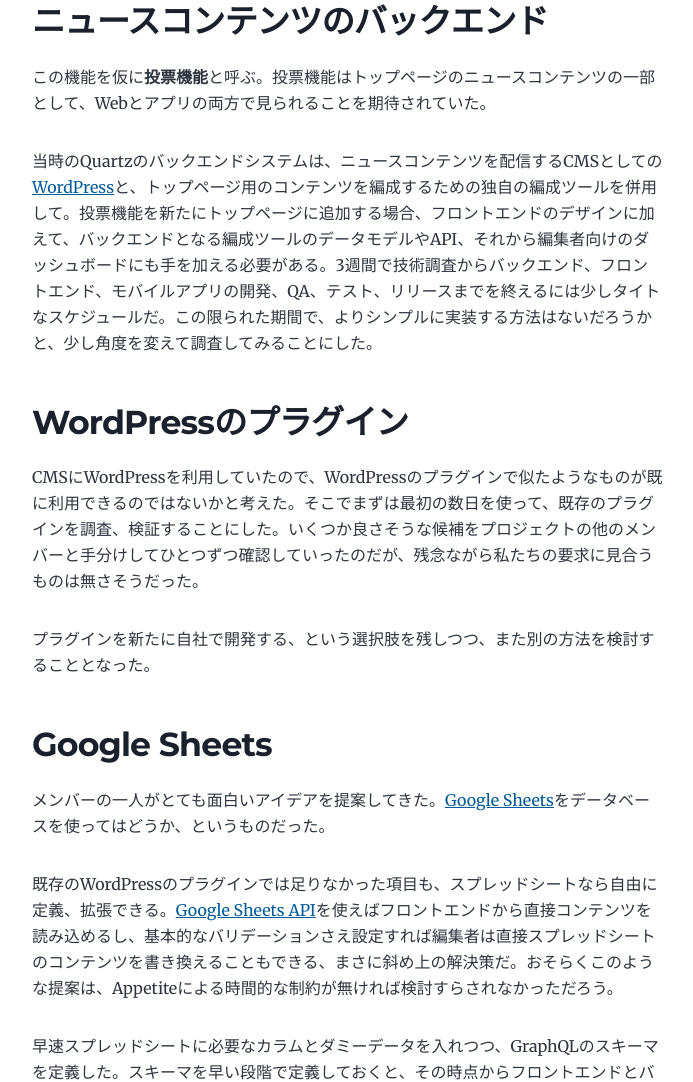
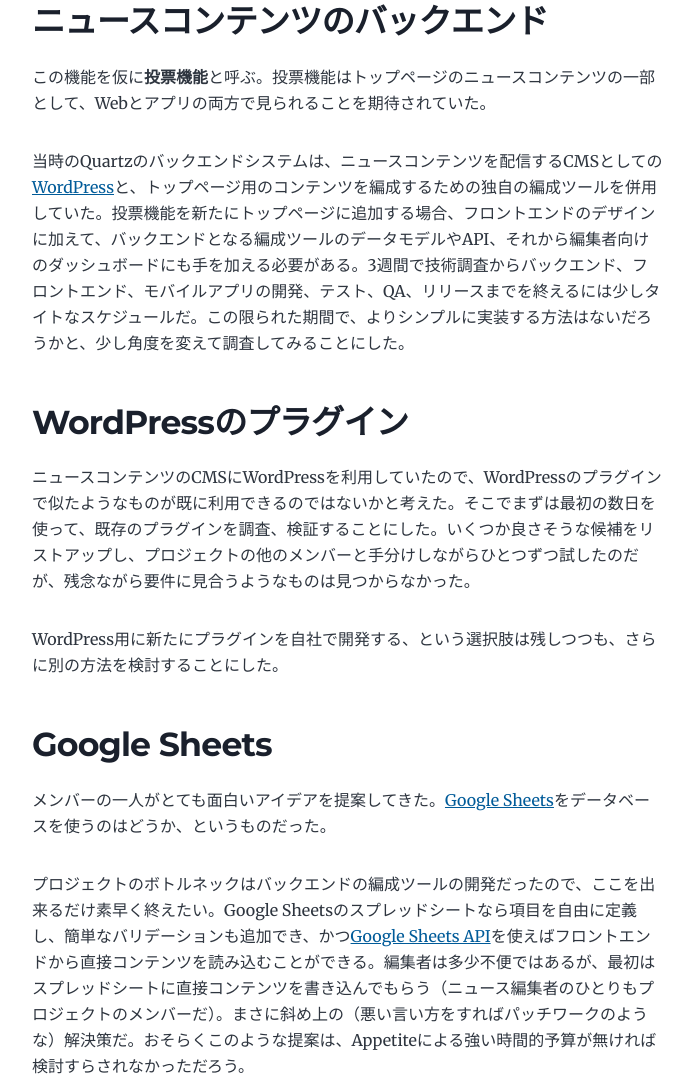
Before and after one commit to tatsuyaoiw/website, a Gatsby site: page /ja/basecamp-shape-up/ in a window 1280 px wide. Shown: the part 3341-4423 px from the top of the page, without its empty margins (292-985 px from the left). Built offline with nearby package versions, Linux system fonts and the light colour scheme; Gatsby itself is replaced by a stand-in of ours.

Commit message:
Update post

```diff
--- a/content/blog/ja/basecamp-shape-up/index.md
+++ b/content/blog/ja/basecamp-shape-up/index.md
@@ -57,19 +57,19 @@
 
 この機能を仮に**投票機能**と呼ぶ。投票機能はトップページのニュースコンテンツの一部として、Webとアプリの両方で見られることを期待されていた。
 
-当時のQuartzのバックエンドシステムは、ニュースコンテンツを配信するCMSとしての[WordPress](https://wordpress.com/)と、トップページ用のコンテンツを編成するための独自の編成ツールを併用して。投票機能を新たにトップページに追加する場合、フロントエンドのデザインに加えて、バックエンドとなる編成ツールのデータモデルやAPI、それから編集者向けのダッシュボードにも手を加える必要がある。3週間で技術調査からバックエンド、フロントエンド、モバイルアプリの開発、QA、テスト、リリースまでを終えるには少しタイトなスケジュールだ。この限られた期間で、よりシンプルに実装する方法はないだろうかと、少し角度を変えて調査してみることにした。
+当時のQuartzのバックエンドシステムは、ニュースコンテンツを配信するCMSとしての[WordPress](https://wordpress.com/)と、トップページ用のコンテンツを編成するための独自の編成ツールを併用していた。投票機能を新たにトップページに追加する場合、フロントエンドのデザインに加えて、バックエンドとなる編成ツールのデータモデルやAPI、それから編集者向けのダッシュボードにも手を加える必要がある。3週間で技術調査からバックエンド、フロントエンド、モバイルアプリの開発、テスト、QA、リリースまでを終えるには少しタイトなスケジュールだ。この限られた期間で、よりシンプルに実装する方法はないだろうかと、少し角度を変えて調査してみることにした。
 
 ## WordPressのプラグイン
 
-CMSにWordPressを利用していたので、WordPressのプラグインで似たようなものが既に利用できるのではないかと考えた。そこでまずは最初の数日を使って、既存のプラグインを調査、検証することにした。いくつか良さそうな候補をプロジェクトの他のメンバーと手分けしてひとつずつ確認していったのだが、残念ながら私たちの要求に見合うものは無さそうだった。
+ニュースコンテンツのCMSにWordPressを利用していたので、WordPressのプラグインで似たようなものが既に利用できるのではないかと考えた。そこでまずは最初の数日を使って、既存のプラグインを調査、検証することにした。いくつか良さそうな候補をリストアップし、プロジェクトの他のメンバーと手分けしながらひとつずつ試したのだが、残念ながら要件に見合うようなものは見つからなかった。
 
-プラグインを新たに自社で開発する、という選択肢を残しつつ、また別の方法を検討することとなった。
+WordPress用に新たにプラグインを自社で開発する、という選択肢は残しつつも、さらに別の方法を検討することにした。
 
 ## Google Sheets
 
-メンバーの一人がとても面白いアイデアを提案してきた。[Google Sheets](https://www.google.com/sheets/about/)をデータベースを使ってはどうか、というものだった。
+メンバーの一人がとても面白いアイデアを提案してきた。[Google Sheets](https://www.google.com/sheets/about/)をデータベースを使うのはどうか、というものだった。
 
-既存のWordPressのプラグインでは足りなかった項目も、スプレッドシートなら自由に定義、拡張できる。[Google Sheets API](https://developers.google.com/sheets/api)を使えばフロントエンドから直接コンテンツを読み込めるし、基本的なバリデーションさえ設定すれば編集者は直接スプレッドシートのコンテンツを書き換えることもできる、まさに斜め上の解決策だ。おそらくこのような提案は、Appetiteによる時間的な制約が無ければ検討すらされなかっただろう。
+プロジェクトのボトルネックはバックエンドの編成ツールの開発だったので、ここを出来るだけ素早く終えたい。Google Sheetsのスプレッドシートなら項目を自由に定義し、簡単なバリデーションも追加でき、かつ[Google Sheets API](https://developers.google.com/sheets/api)を使えばフロントエンドから直接コンテンツを読み込むことができる。編集者は多少不便ではあるが、最初はスプレッドシートに直接コンテンツを書き込んでもらう（ニュース編集者のひとりもプロジェクトのメンバーだ）。まさに斜め上の（悪い言い方をすればパッチワークのような）解決策だ。おそらくこのような提案は、Appetiteによる強い時間的予算が無ければ検討すらされなかっただろう。
 
 早速スプレッドシートに必要なカラムとダミーデータを入れつつ、GraphQLのスキーマを定義した。スキーマを早い段階で定義しておくと、その時点からフロントエンドとバックエンドが並行して開発に取り組めるので時間を短縮できる。フロントエンドがデザイナーと細かなインタラクションを詰めている間に、バックエンドはGoogle Sheetsに接続するための[Resolver](https://graphql.org/learn/execution/)を書き、約1週間ほどでバックエンドからフロントエンドまでフルスタックのプロトタイプが完成した。Shape Upではプロダクトの開発フェーズにおいても有用なテクニックが多数紹介されているが、例えばこの[Get One Piece Done](https://basecamp.com/shapeup/3.2-chapter-11)（最初のピースを完成させる）もそのひとつだ。
 
```
